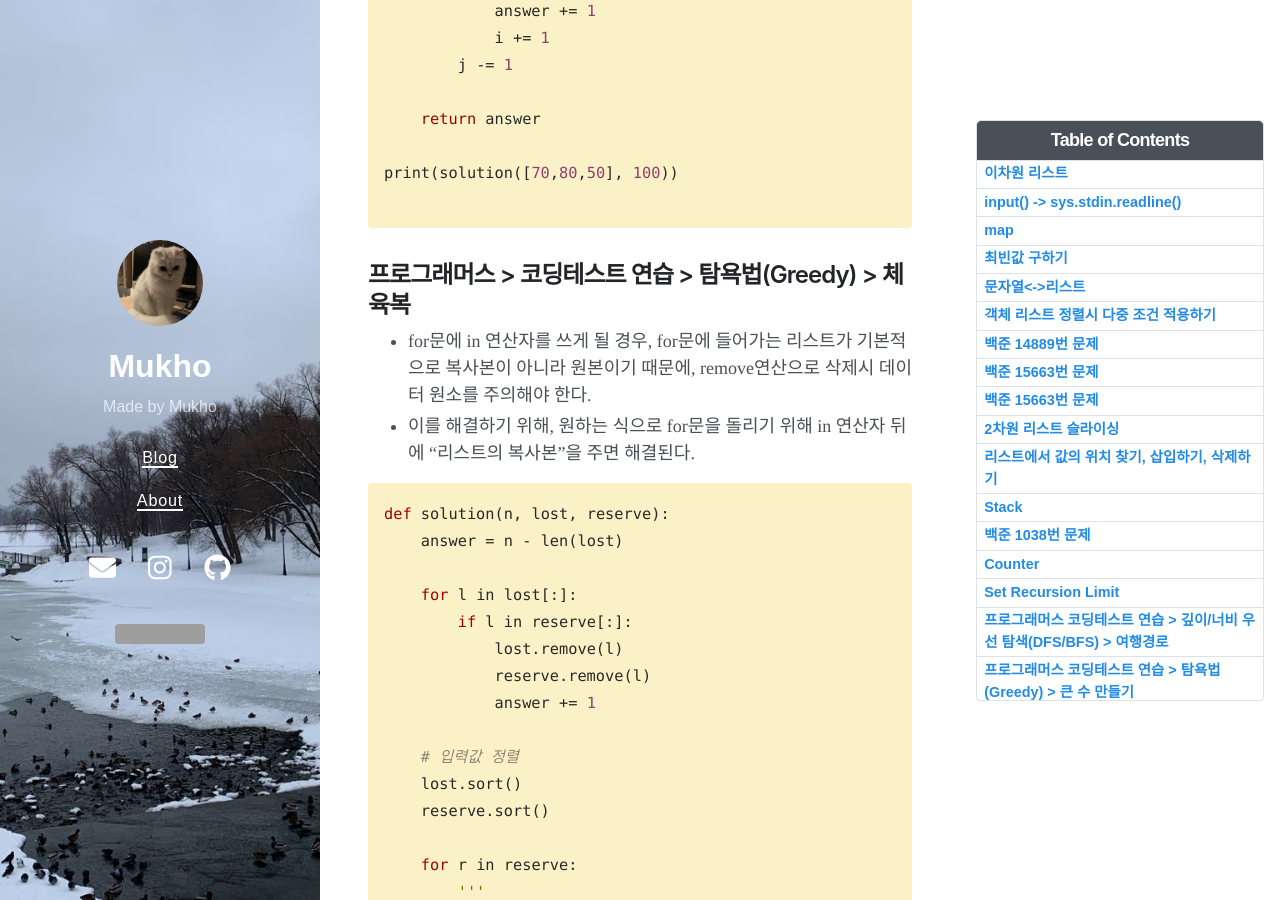
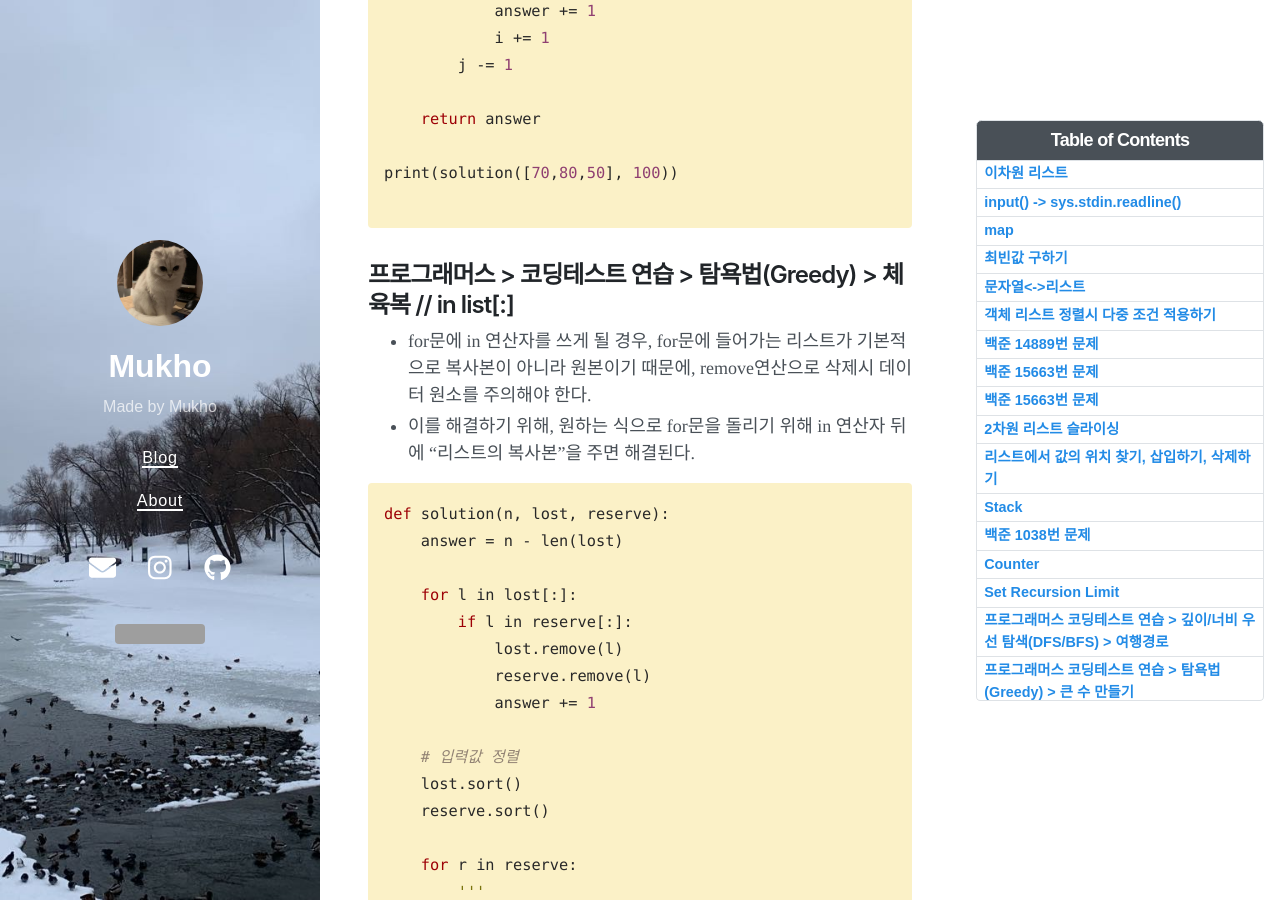
Before and after one commit to mukhoplus/mukhoplus.github.io, a Jekyll site: the page built from _posts/2022-03-08-코딩테스트 낙서장.md, in a window 1280 px wide and 900 px high, scrolled down 26376 px. Built offline with Jekyll 4.4.1, drawn with Linux system fonts in a browser that asks for light colours; nearby versions of some CDN libraries; comment, search, counter and statistics services are not loaded; some of the changed text lies outside the part shown; grey boxes are pictures that could not be loaded.

Commit message:
for in list test2

````diff
--- a/_posts/2022-03-08-코딩테스트 낙서장.md
+++ b/_posts/2022-03-08-코딩테스트 낙서장.md
@@ -923,7 +923,7 @@ print(solution([70,80,50], 100))
 
 ```
 
-## 프로그래머스 > 코딩테스트 연습 > 탐욕법(Greedy) > 체육복<br>
+## 프로그래머스 > 코딩테스트 연습 > 탐욕법(Greedy) > 체육복 // in list[:]<br>
 - for문에 in 연산자를 쓰게 될 경우, for문에 들어가는 리스트가 기본적으로 복사본이 아니라 원본이기 때문에, remove연산으로 삭제시 데이터 원소를 주의해야 한다.
 - 이를 해결하기 위해, 원하는 식으로 for문을 돌리기 위해 in 연산자 뒤에 "리스트의 복사본"을 주면 해결된다.
 
````
Also changed, not shown: other parts of _posts/2022-03-08-코딩테스트 낙서장.md (+1 -1 lines).
